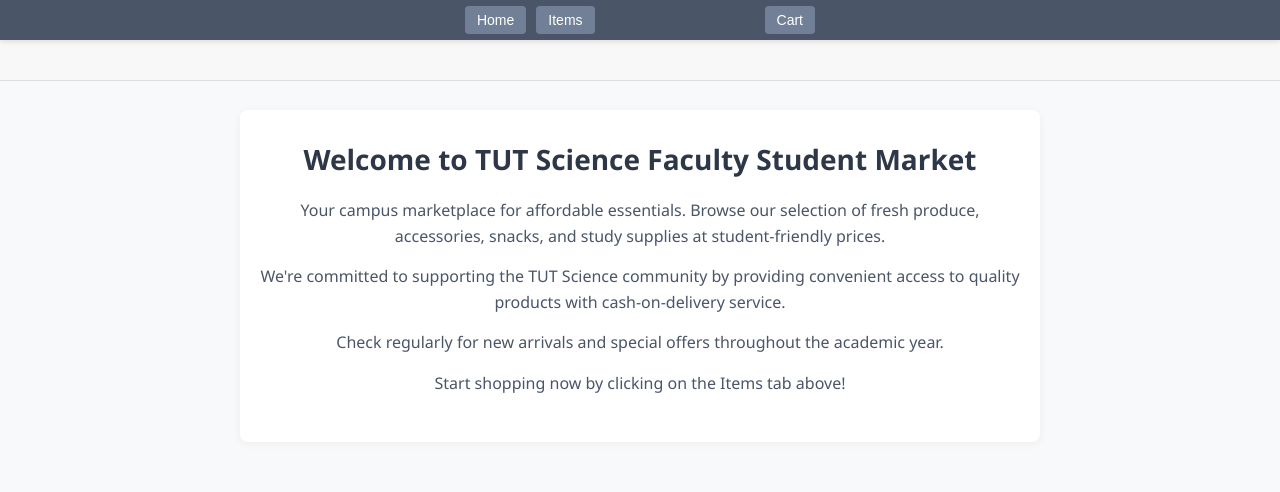
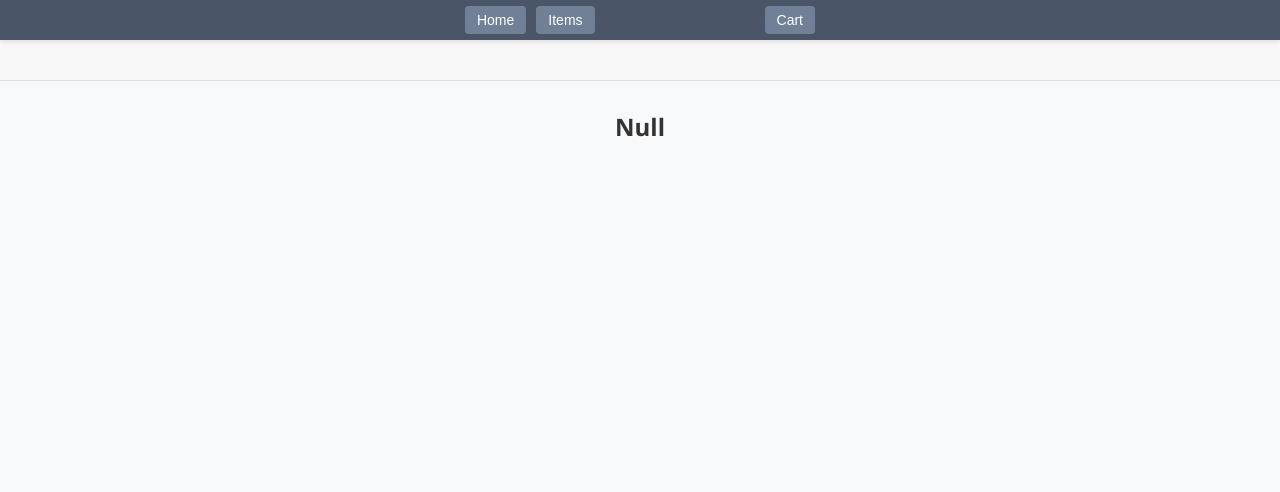
Before and after one commit to Hhhhjuuuuuuuuu888uuuuuuuuuuuuuuuuuuu/TUT-MARKERTING-SITE, a plain HTML site: page index.html in a window 1280 px wide. Shown: the top 492 px of the page. Drawn offline with Linux system fonts and the light colour scheme.

```diff
--- a/index.html
+++ b/index.html
@@ -550,13 +550,14 @@
     </section>
 
     <section id="home" class="content-section">
-    <div class="home-content">
+    <!-- <div class="home-content">
         <h2 class="home-title">Welcome to TUT Science Faculty Student Market</h2>
         <p class="home-text">Your campus marketplace for affordable essentials. Browse our selection of fresh produce, accessories, snacks, and study supplies at student-friendly prices.</p>
         <p class="home-text">We're committed to supporting the TUT Science community by providing convenient access to quality products with cash-on-delivery service.</p>
         <p class="home-text">Check regularly for new arrivals and special offers throughout the academic year.</p>
         <p class="home-text">Start shopping now by clicking on the Items tab above!</p>
-    </div>
+    </div> -->
+    <h1 style="text-align: center;">Null</h1>
     </section>
 
     <section id="contacts" class="content-section" style="display: none;">
```
